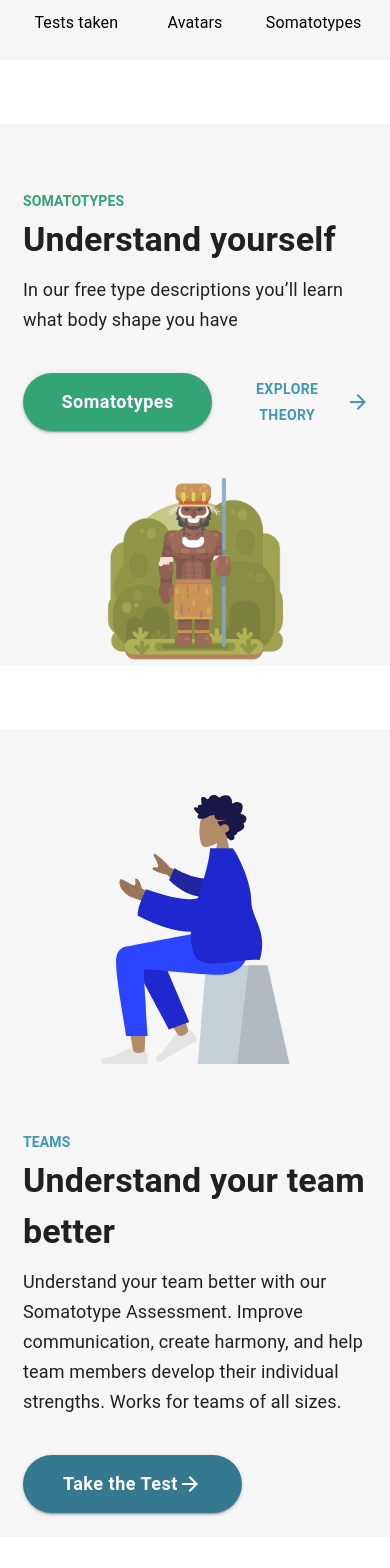
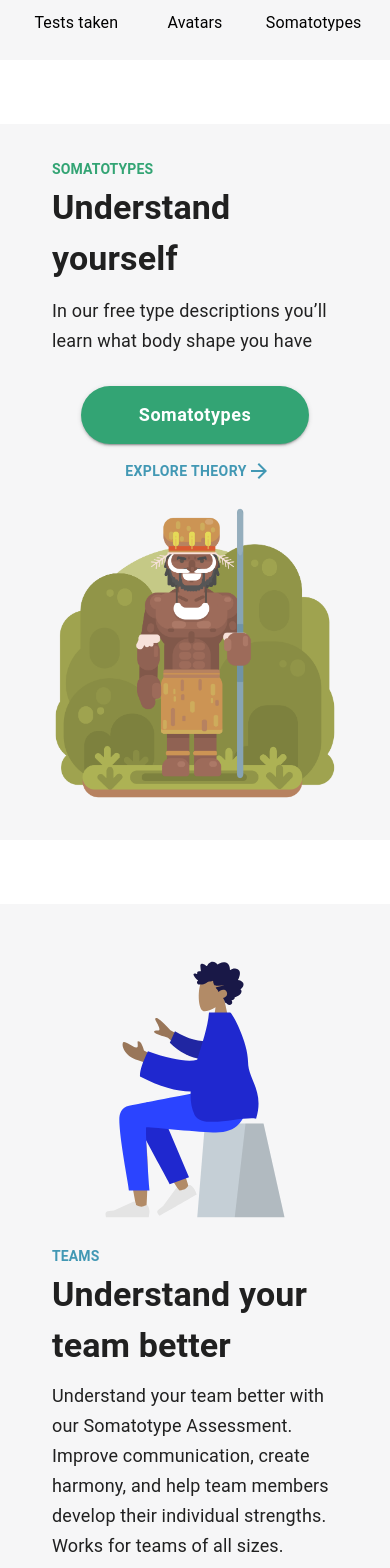
Before and after one commit to walter-clayton/afitpilot-somatotype, a React (Create React App) app in the folder client/: page / in a window 390 px wide. Shown: the part 400-1968 px from the top of the page. Built offline with nearby package versions, Linux system fonts and the light colour scheme; no server answers.

Commit message:
Make CTAs responsives

```diff
--- a/client/src/components/CTA/CallToAction.tsx
+++ b/client/src/components/CTA/CallToAction.tsx
@@ -1,6 +1,6 @@
 import React from "react";
 import CssBaseline from "@mui/material/CssBaseline";
-import { Grid, Box, Button, Typography } from "@mui/material/";
+import { Grid, Box, Button, Typography, useMediaQuery } from "@mui/material/";
 import Stack from "@mui/material/Stack";
 import ArrowForwardSharpIcon from "@mui/icons-material/ArrowForwardSharp";
 import sitting from "../image/sitting-2.svg";
@@ -8,8 +8,11 @@ import manuTribesManBackground from "../image/manu-tribesman-with-background.png
 import { useNavigate } from "react-router-dom";
 import { createTheme, ThemeProvider } from "@mui/material/styles";
 
-
 const CallToAction = () => {
+  const medium = useMediaQuery("(max-width:899px)");
+  const small = useMediaQuery("(max-width:599px)");
+  const extraSmall = useMediaQuery("(max-width:449px)");
+  const xxSmall = useMediaQuery("(max-width:399px)");
   const navigate = useNavigate();
   const theme = createTheme();
   theme.typography.h2 = {
@@ -20,40 +23,94 @@ const CallToAction = () => {
   return (
     <Box>
       <CssBaseline />
-      <Grid item container sx={{ backgroundColor: "#f6f6f7", marginTop: 8 }}>
-        <Grid item xs={12} md={5} lg={6} sm={12}>
-          <Box
+      <Grid
+        container
+        display={"flex"}
+        justifyContent={"space-around"}
+        alignItems={"center"}
+        sx={{ backgroundColor: "#f6f6f7", marginTop: 8, padding: 4 }}
+      >
+        <Grid
+          item
+          container
+          xs={small ? 12 : 6}
+          sx={{ mx: small ? "20px" : "0" }}
+          display={"flex"}
+          justifyContent={"center"}
+          alignItems={"center"}
+          flexDirection={"column"}
+        >
+          <Grid item xs={12}>
+            <ThemeProvider theme={theme}>
+              <Typography
+                variant="body1"
                 sx={{
-              marginTop: 8,
-              display: "flex",
-              flexDirection: "column",
-              alignItems: "flex-start",
-              justifyContent: "flex-start",
-              marginRight: "20px",
-              marginLeft: "23px",
+                  color: "RGB(51, 164, 116)",
+                  fontSize: "14px",
+                  fontWeight: 700,
+                  textTransform: "uppercase",
+                  lineHeight: "26px",
+                  padding: 0,
+                  flexGrow: 1,
                 }}
               >
-            <ThemeProvider theme={theme}>
-              <Typography variant="body1" sx={{ color: "RGB(51, 164, 116)", fontSize: "14px", fontWeight: 700, textTransform: "uppercase", lineHeight: "26px", padding: 0 }}>
                 Somatotypes
               </Typography>
-              <Typography mt={1.5} component="h2" variant="h2"
-                sx={{ fontSize: '46px', margin: "0px 0px 10px", fontWeight: 600 }}>
+              <Typography
+                mt={1.5}
+                component="h2"
+                variant="h2"
+                sx={{
+                  fontSize: "46px",
+                  margin: "0px 0px 10px",
+                  fontWeight: 600,
+                }}
+              >
                 Understand yourself
               </Typography>
               <Typography
                 mt={1.5}
-                sx={{ display: "flex", justifyContent: "flex-end", fontSize: "18px", lineHeight: "30px", margin: "0px 0px 30px", fontWeight: 400 }}
+                sx={{
+                  display: "flex",
+                  justifyContent: "flex-start",
+                  fontSize: "18px",
+                  lineHeight: "30px",
+                  marginBottom: "30px",
+                  fontWeight: 400,
+                }}
                 variant="body1"
               >
                 In our free type descriptions you’ll learn what body shape you
                 have
               </Typography>
             </ThemeProvider>
-            <Stack mt={1} spacing={2} direction="row">
+            <Grid
+              container
+              mt={1}
+              display={"flex"}
+              flexDirection={"row"}
+              alignItems={"center"}
+              justifyContent={small ? "center" : "space-between"}
+            >
+              <Grid item xs={small ? 12 : 5}>
                 <Button
                   sx={{
-                  borderRadius: "40px", boxSizing: "border-box", backgroundColor: "RGB(51, 164, 116)", padding: "14px 40px", fontSize: "18px", fontWeight: 600, lineHeight: "30px", textAlign: "center", textTransform: "initial", fontStyle: 'normal', "&.MuiButtonBase-root:hover": { bgcolor: "RGB(51, 164, 116)" },
+                    borderRadius: "40px",
+                    boxSizing: "border-box",
+                    backgroundColor: "RGB(51, 164, 116)",
+                    width: small ? (extraSmall ? "80%" : "65%") : "100%",
+                    mx: small ? (extraSmall ? "10%" : "17.5%") : "0",
+                    minWidth: "160px",
+                    padding: "14px 40px",
+                    fontSize: "18px",
+                    fontWeight: 600,
+                    lineHeight: "30px",
+                    textAlign: "center",
+                    textTransform: "initial",
+                    fontStyle: "normal",
+                    "&.MuiButtonBase-root:hover": {
+                      bgcolor: "RGB(51, 164, 116)",
+                    },
                   }}
                   variant="contained"
                   onClick={() => {
@@ -63,76 +120,188 @@ const CallToAction = () => {
                 >
                   Somatotypes
                 </Button>
-              <Button sx={{ color: "RGB(66, 152, 180)", boxSizing: "border-box", fontSize: "14px", lineHeight: "26px", fontWeight: 700, padding: "0px" }} variant="text" onClick={() => { }}>
+              </Grid>
+              <Grid item xs={small ? 12 : 5}>
+                <Button
+                  sx={{
+                    color: "RGB(66, 152, 180)",
+                    boxSizing: "border-box",
+                    fontSize: "14px",
+                    lineHeight: "26px",
+                    fontWeight: 700,
+                    padding: "14px 0px",
+                    paddingLeft: small ? "6px" : "0px",
+                    width: small ? (extraSmall ? "80%" : "65%") : "100%",
+                    mx: small ? (extraSmall ? "10%" : "17.5%") : "0",
+                    maxHeight: "60px",
+                    minWidth: "160px",
+                  }}
+                  variant="text"
+                  onClick={() => {}}
+                >
                   Explore Theory <ArrowForwardSharpIcon />
                 </Button>
-            </Stack>
-          </Box>
               </Grid>
-        <Grid item xs={12} md={7} lg={6} sm={12}>
+            </Grid>
+          </Grid>
+        </Grid>
+        <Grid item xs={small ? 12 : 5}>
           <Box
             sx={{
-              marginTop: 5,
               display: "flex",
               flexDirection: "column",
               alignItems: "center",
+              justifyContent: "center",
             }}
           >
             <img
               src={manuTribesManBackground}
               alt="Manu Tribesman with background"
-              style={{ width: "50%" }}
+              style={{
+                maxWidth: "650px",
+                width: medium
+                  ? small
+                    ? extraSmall
+                      ? "95%"
+                      : "80%"
+                    : "65%"
+                  : "80%",
+              }}
             />
           </Box>
         </Grid>
       </Grid>
-      <Grid item container sx={{ backgroundColor: "#f6f6f7", marginTop: 8 }}>
-        <Grid item xs={12} md={7} lg={6} sm={12}>
+
+      <Grid
+        container
+        display={"flex"}
+        justifyContent={"space-around"}
+        alignItems={"center"}
+        sx={{ backgroundColor: "#f6f6f7", marginTop: 8, padding: 4 }}
+      >
+        <Grid item xs={small ? 12 : 5}>
           <Box
             sx={{
-              marginTop: 8,
               display: "flex",
               flexDirection: "column",
               alignItems: "center",
+              justifyContent: "center",
+              padding: "25px",
             }}
           >
-            <img src={sitting} alt="sitting girl" />
+            <img
+              src={sitting}
+              alt="sitting girl"
+              style={{
+                maxHeight: "650px",
+                width: medium
+                  ? small
+                    ? extraSmall
+                      ? "65%"
+                      : "60%"
+                    : "55%"
+                  : "60%",
+              }}
+            />
           </Box>
         </Grid>
-        <Grid item xs={12} md={5} lg={6} sm={12}>
-          <Box
+        <Grid
+          item
+          container
+          xs={small ? 12 : 6}
+          sx={{ mx: small ? "20px" : "0" }}
+          display={"flex"}
+          justifyContent={"center"}
+          alignItems={"center"}
+          flexDirection={"column"}
+        >
+          <Grid item xs={12}>
+            <ThemeProvider theme={theme}>
+              <Typography
+                variant="body1"
                 sx={{
-              marginTop: 8,
-              display: "flex",
-              flexDirection: "column",
-              alignItems: "flex-start",
-              justifyContent: "flex-end",
-              marginRight: "20px",
-              marginLeft: "23px",
+                  color: "RGB(66, 152, 180)",
+                  fontSize: "14px",
+                  fontWeight: 700,
+                  textTransform: "uppercase",
+                  lineHeight: "26px",
+                  padding: 0,
                 }}
               >
-            <ThemeProvider theme={theme}>
-              <Typography variant="body1" sx={{ color: "RGB(66, 152, 180)", fontSize: "14px", fontWeight: 700, textTransform: "uppercase", lineHeight: "26px", padding: 0 }}>
                 Teams
               </Typography>
-              <Typography mt={1.5} variant="h2"
-                sx={{ fontSize: '46px', margin: "0px 0px 10px", fontWeight: 600 }}>
+              <Typography
+                mt={1.5}
+                variant="h2"
+                sx={{
+                  fontSize: "46px",
+                  margin: "0px 0px 10px",
+                  fontWeight: 600,
+                }}
+              >
                 Understand your team better
               </Typography>
               <Typography
                 mt={1}
-                sx={{ display: "flex", justifyContent: "flex-end", fontSize: "18px", lineHeight: "30px", margin: "0px 0px 30px", fontWeight: 400 }}
+                sx={{
+                  display: "flex",
+                  justifyContent: "flex-end",
+                  fontSize: "18px",
+                  lineHeight: "30px",
+                  margin: "0px 0px 30px",
+                  fontWeight: 400,
+                }}
                 variant="body1"
               >
                 Understand your team better with our Somatotype Assessment.
                 Improve communication, create harmony, and help team members
-                develop their individual strengths. Works for teams of all sizes.
+                develop their individual strengths. Works for teams of all
+                sizes.
               </Typography>
             </ThemeProvider>
-            <Stack mt={1} mb={3} spacing={2} direction="row">
+            <Grid
+              container
+              mt={1}
+              display={"flex"}
+              flexDirection={"row"}
+              alignItems={"center"}
+              justifyContent={small ? "center" : "start"}
+            >
+              <Grid item xs={small ? 12 : 5}>
                 <Button
                   sx={{
-                  borderRadius: "40px", textTransform: 'initial', backgroundColor: "RGB(52, 121, 144)", padding: "14px 40px", fontWeight: 600, fontSize: "18px", lineHeight: "30px", textAlign: "start", "&.MuiButtonBase-root:hover": { bgcolor: "RGB(52, 121, 144)" }
+                    borderRadius: "40px",
+                    boxSizing: "border-box",
+                    backgroundColor: "RGB(52, 121, 144)",
+                    width: small
+                      ? extraSmall
+                        ? xxSmall
+                          ? "100%"
+                          : "80%"
+                        : "70%"
+                      : "100%",
+                    mx: small
+                      ? extraSmall
+                        ? xxSmall
+                          ? "0%"
+                          : "10%"
+                        : "15%"
+                      : "0",
+                    minWidth: xxSmall ? "182px" : "225px",
+                    paddingY: "14px",
+                    paddingRight: xxSmall ? "20px" : "40px",
+                    paddingLeft: xxSmall ? "23px" : "46px",
+                    fontSize: "18px",
+                    fontWeight: 600,
+                    lineHeight: "30px",
+                    textAlign: "center",
+                    textTransform: "initial",
+                    fontStyle: "normal",
+                    "&.MuiButtonBase-root:hover": {
+                      bgcolor: "RGB(52, 121, 144)",
+                    },
+
+                    // textAlign: "start",
                   }}
                   variant="contained"
                   onClick={() => {
@@ -142,8 +311,9 @@ const CallToAction = () => {
                 >
                   Take the Test <ArrowForwardSharpIcon />
                 </Button>
-            </Stack>
-          </Box>
+              </Grid>
+            </Grid>
+          </Grid>
         </Grid>
       </Grid>
     </Box>
```
Lines whose indentation alone changed are shown as unchanged.
